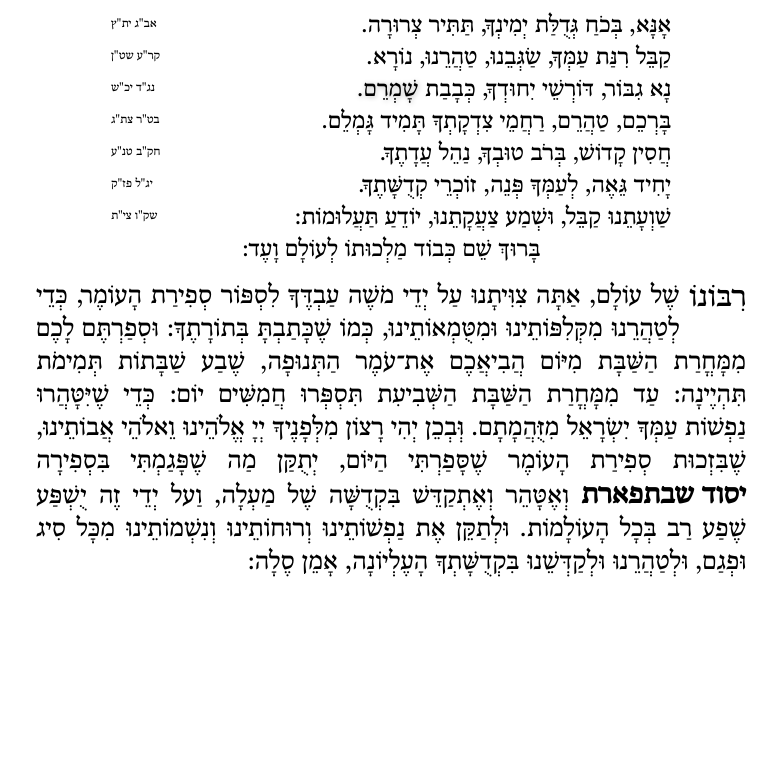
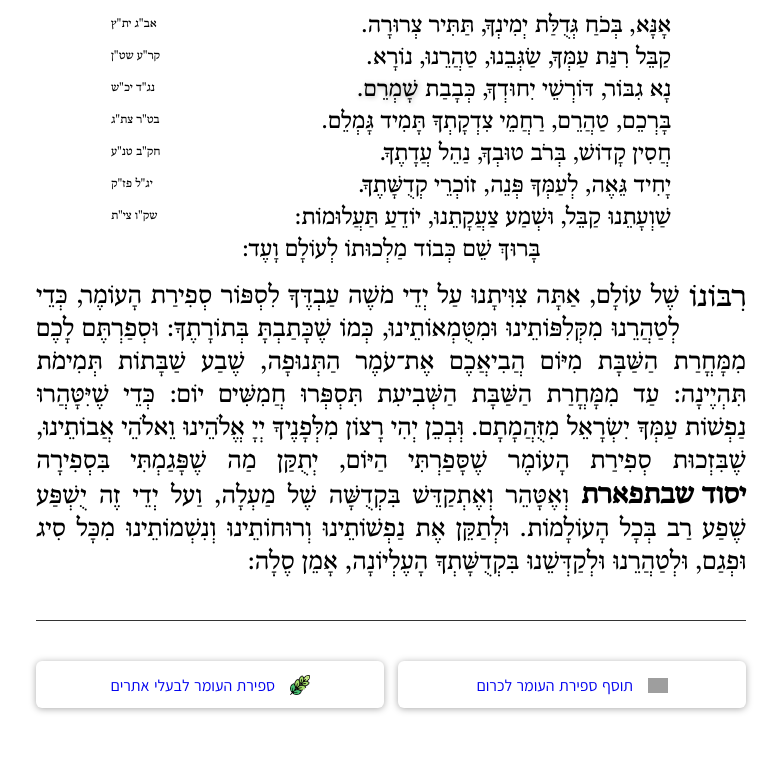
Before and after one commit to zvizvi/sefirat-haomer, a plain HTML site: page public/index.html in a window 1280 px wide. Shown: the part 729-1500 px from the top of the page, without its empty margins (249-1030 px from the left). Before the commit the page ends 1349 px from the top, so only its background shows below. Drawn offline with Linux system fonts and the light colour scheme; grey boxes are pictures that could not be loaded; a web font is replaced by a local one.

Commit message:
Add footer links

```diff
--- a/public/index.html
+++ b/public/index.html
@@ -102,7 +102,16 @@
         שֶׁל עוֹלָם, אַתָּה צִוִּיתָנוּ עַל יְדֵי מֹשֶׁה עַבְדֶּךָ לִסְפּוֹר סְפִירַת הָעוֹמֶר, כְּדֵי לְטַהֲרֵנוּ מִקְּלִפּוֹתֵינוּ וּמִטֻּמְאוֹתֵינוּ, כְּמוֹ שֶׁכָּתַבְתָּ בְּתוֹרָתֶךָ: וּסְפַרְתֶּם לָכֶם מִמָּחֳרַת הַשַּׁבָּת מִיּוֹם הֲבִיאֲכֶם אֶת־עֹמֶר הַתְּנוּפָה, שֶׁבַע שַׁבָּתוֹת תְּמִימֹת תִּהְיֶינָה: עַד מִמָּחֳרַת הַשַּׁבָּת הַשְּׁבִיעִת תִּסְפְּרוּ חֲמִשִּׁים יוֹם: כְּדֵי שֶׁיִּטָּהֲרוּ נַפְשׁוֹת עַמְּךָ יִשְׂרָאֵל מִזֻּהֲמָתָם. וְּבְכֵן יְהִי רָצוֹן מִלְּפָנֶיךָ יְיָ אֱלֹהֵינוּ וֵאלֹהֵי אֲבוֹתֵינוּ, שֶׁבִּזְכוּת סְפִירַת הָעוֹמֶר שֶׁסָּפַרְתִּי הַיּוֹם, יְתֻקַּן מַה שֶׁפָּגַמְתִּי בִּסְפִירָה <span class="sefira"></span> וְאֶטָּהֵר וְאֶתְקַדֵּשׁ בִּקְדֻשָּׁה שֶׁל מַעְלָה, וַעל יְדֵי זֶה יֻשְׁפַּע שֶׁפַע רַב בְּכָל הָעוֹלָמוֹת. וּלְתַקֵּן אֶת נַפְשׁוֹתֵינוּ וְרוּחוֹתֵינוּ וְנִשְׁמוֹתֵינוּ מִכָּל סִיג וּפְגַם, וּלְטַהֲרֵנוּ וּלְקַדְּשֵׁנוּ בִּקְדֻשָּׁתְךָ הָעֶלְיוֹנָה, אָמֵן סֶלָה:</div>
     </article>
     <footer class="footer">
-      <nav></nav>
+      <nav class="main-nav">
+        <a href="https://chrome.google.com/webstore/detail/hnopjdlbidclmnomnahajmhadkniggeo" target="_blank">
+          <img src="https://lh3.googleusercontent.com/AVYEL9y9Lw4HO5KYG7C9TriyFb8FVYVrZ-0hL8jhdjBarYD7TY1tF8x9cZs1gLPT_-2i6LDJdQE=w128-h128-e365" alt="תוסף ספירת העומר לGoogle Chrome">
+          <span>תוסף ספירת העומר לכרום</span>
+        </a>
+        <a href="sefirat-haomer-script">
+          <img src="assets/icons/logo-128.png" alt="ספירת העומר לבעלי אתרים">
+          <span>ספירת העומר לבעלי אתרים</span>
+        </a>
+      </nav>
     </footer>
   </div>
 </body>
--- a/public/sefirat-haomer-script/style.css
+++ b/public/sefirat-haomer-script/style.css
@@ -109,6 +109,46 @@ body {
 
 .footer {
   text-align: center;
+  margin: 30px auto 0;
+  padding: 0 10px 30px;
+  max-width: 730px;
+  width: 97%;
+}
+
+.footer nav.main-nav {
+  padding: 40px 0 30px;
+  border-top: solid 1px #333;
+  display: flex;
+}
+
+.footer nav.main-nav a {
+  display: block;
+  border-radius: 6px;
+  padding: 12px 10px;
+  margin-left: 14px;
+  text-decoration: none;
+  box-shadow: 0 1px 7px #aaa;
+  flex: 1;
+  transition: 0.1s;
+}
+
+.footer nav.main-nav a:active {
+  box-shadow: 0 1px 4px #aaa, inset 0 2px 2px #aaa;
+}
+
+.footer nav.main-nav a img {
+  width: 20px;
+  margin-left: 10px;
+  vertical-align: middle;
+}
+
+.footer nav.main-nav a span {
+  display: inline-block;
+  vertical-align: middle;
+}
+
+.footer nav.main-nav a:last-child {
+  margin-left: 0;
 }
 
 @media (max-width: 420px) {
@@ -126,3 +166,14 @@ body {
     height: 300px;
   }
 }
+
+@media (max-width: 490px) {
+  .footer nav.main-nav {
+    flex-wrap: wrap;
+  }
+
+  .footer nav.main-nav a {
+    margin: 0 0 20px;
+    flex: 100%;
+  }
+}
--- a/public/style.css
+++ b/public/style.css
@@ -172,14 +172,54 @@ body {
   font-size: 110%;
 }
 
-.footer {
-  text-align: center;
-}
-
 .no-omer {
   color: #999;
   font-size: 20px;
   text-align: center;
+}
+
+.footer {
+  text-align: center;
+  margin: 30px auto 0;
+  padding: 0 10px 30px;
+  max-width: 730px;
+  width: 97%;
+}
+
+.footer nav.main-nav {
+  padding: 40px 0 30px;
+  border-top: solid 1px #333;
+  display: flex;
+}
+
+.footer nav.main-nav a {
+  display: block;
+  border-radius: 6px;
+  padding: 12px 10px;
+  margin-left: 14px;
+  text-decoration: none;
+  box-shadow: 0 1px 7px #aaa;
+  flex: 1;
+  transition: 0.1s;
+}
+
+.footer nav.main-nav a:active {
+  box-shadow: 0 1px 4px #aaa, inset 0 2px 2px #aaa;
+}
+
+.footer nav.main-nav a img {
+  width: 20px;
+  margin-left: 10px;
+  vertical-align: middle;
+}
+
+.footer nav.main-nav a span {
+  display: inline-block;
+  vertical-align: middle;
+}
+
+.footer nav.main-nav a:last-child {
+  margin-left: 0;
 }
 
 .hide {
@@ -211,3 +251,14 @@ body {
     zoom: 0.9;
   }
 }
+
+@media (max-width: 490px) {
+  .footer nav.main-nav {
+    flex-wrap: wrap;
+  }
+
+  .footer nav.main-nav a {
+    margin: 0 0 20px;
+    flex: 100%;
+  }
+}
```
Also changed, not shown: public/sefirat-haomer-script/index.html (+10 -1 lines).
